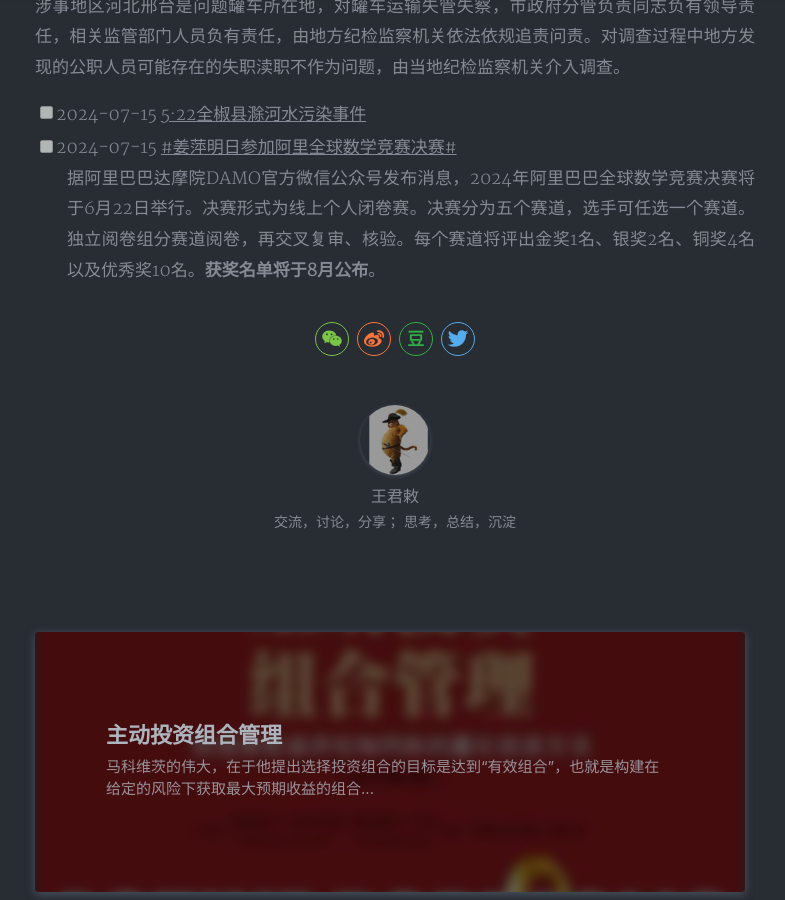
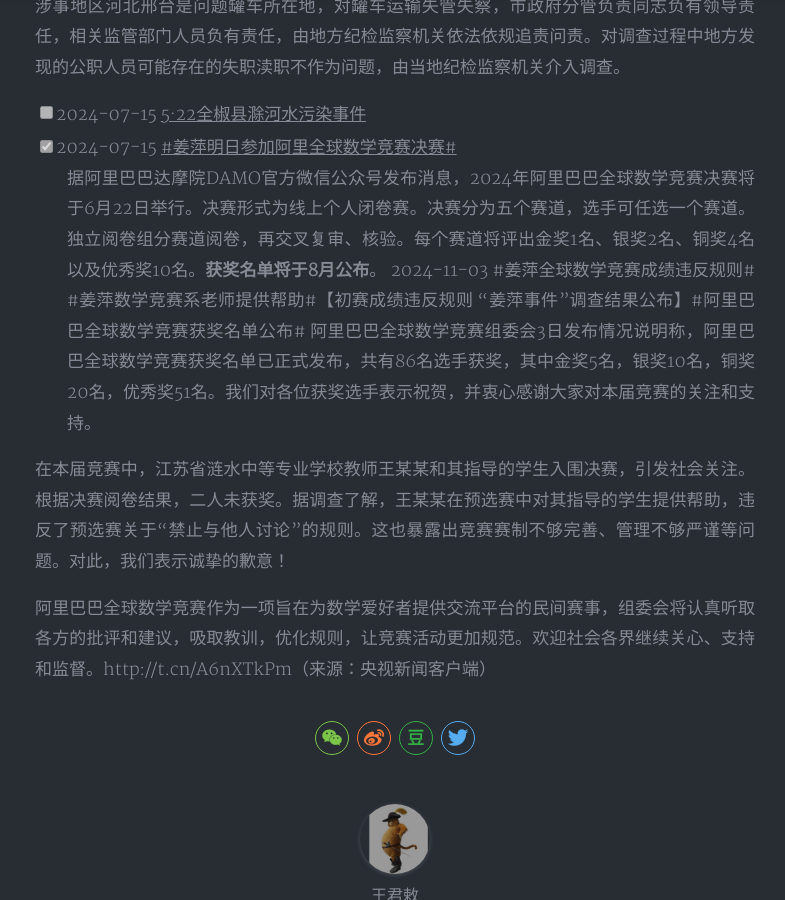
Before and after one commit to stardust1900/stardust1900.github.io, a Jekyll site: the page built from _posts/2099-12-31-wait-for-the-result.md, in a window 1280 px wide and 900 px high, scrolled down 2005 px. Shown: the whole window, without its empty margins (245-1030 px from the left). Built offline with Jekyll 4.4.1, drawn with Linux system fonts in a browser that asks for light colours; nearby versions of some CDN libraries; comment, search, counter and statistics services are not loaded; a style sheet for code colours, icons or effects is not loaded.

Commit message:
姜萍数学竞赛结果

```diff
--- a/_posts/2099-12-31-wait-for-the-result.md
+++ b/_posts/2099-12-31-wait-for-the-result.md
@@ -35,5 +35,10 @@
 
 - [ ] 2024-07-15 [5·22全椒县滁河水污染事件](https://baike.baidu.com/item/5%C2%B722%E5%85%A8%E6%A4%92%E5%8E%BF%E6%BB%81%E6%B2%B3%E6%B0%B4%E6%B1%A1%E6%9F%93%E4%BA%8B%E4%BB%B6/64487765)
 
-- [ ] 2024-07-15 [#姜萍明日参加阿里全球数学竞赛决赛#](https://weibo.com/1642634100/OjZSUFkra)
+- [x] 2024-07-15 [#姜萍明日参加阿里全球数学竞赛决赛#](https://weibo.com/1642634100/OjZSUFkra)
 据阿里巴巴达摩院DAMO官方微信公众号发布消息，2024年阿里巴巴全球数学竞赛决赛将于6月22日举行。决赛形式为线上个人闭卷赛。决赛分为五个赛道，选手可任选一个赛道。独立阅卷组分赛道阅卷，再交叉复审、核验。每个赛道将评出金奖1名、银奖2名、铜奖4名以及优秀奖10名。**获奖名单将于8月公布**。
+2024-11-03 #姜萍全球数学竞赛成绩违反规则# #姜萍数学竞赛系老师提供帮助#【初赛成绩违反规则 “姜萍事件”调查结果公布】#阿里巴巴全球数学竞赛获奖名单公布# 阿里巴巴全球数学竞赛组委会3日发布情况说明称，阿里巴巴全球数学竞赛获奖名单已正式发布，共有86名选手获奖，其中金奖5名，银奖10名，铜奖20名，优秀奖51名。我们对各位获奖选手表示祝贺，并衷心感谢大家对本届竞赛的关注和支持。
+
+在本届竞赛中，江苏省涟水中等专业学校教师王某某和其指导的学生入围决赛，引发社会关注。根据决赛阅卷结果，二人未获奖。据调查了解，王某某在预选赛中对其指导的学生提供帮助，违反了预选赛关于“禁止与他人讨论”的规则。这也暴露出竞赛赛制不够完善、管理不够严谨等问题。对此，我们表示诚挚的歉意！
+
+阿里巴巴全球数学竞赛作为一项旨在为数学爱好者提供交流平台的民间赛事，组委会将认真听取各方的批评和建议，吸取教训，优化规则，让竞赛活动更加规范。欢迎社会各界继续关心、支持和监督。http://t.cn/A6nXTkPm（来源：央视新闻客户端）
```
